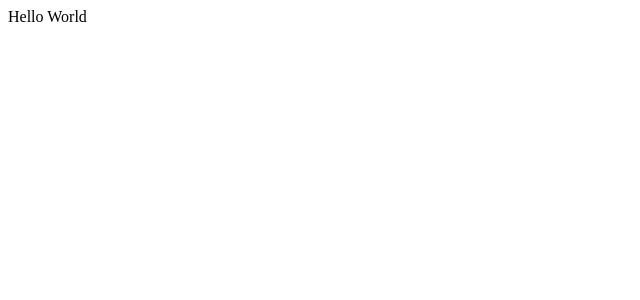
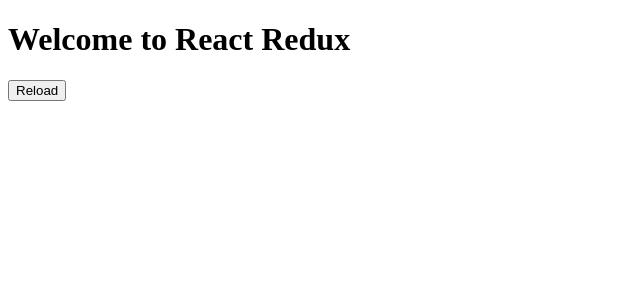
Before and after one commit to Yourownway/SPA-STARTER, a React (Vite) app: page / in a window 1280 px wide. Shown: the top 300 px of the page, without its empty margins (0-640 px from the left). Built offline with nearby package versions, Linux system fonts and the light colour scheme.

Commit message:
feat(src/App.jsx): component updated

```diff
--- a/src/js/App.jsx
+++ b/src/js/App.jsx
@@ -5,16 +5,20 @@
   const dispatch = useDispatch();
   const state = useSelector((state) => state.app);
 
-  useEffect(() => {
+  const handleClick = () => {
     dispatch({ type: "APP_INIT" });
-
     setTimeout(() => {
       dispatch({ type: "APP_READY" });
     }, 2000);
-  }, []);
+  };
 
   if (state.loading === true) return <div>Loading</div>;
-  return <div>Hello World</div>;
+  return (
+    <>
+      <h1> Welcome to React Redux </h1>
+      <button onClick={() => handleClick()}>Reload</button>
+    </>
+  );
 };
 
 export default App;
```
